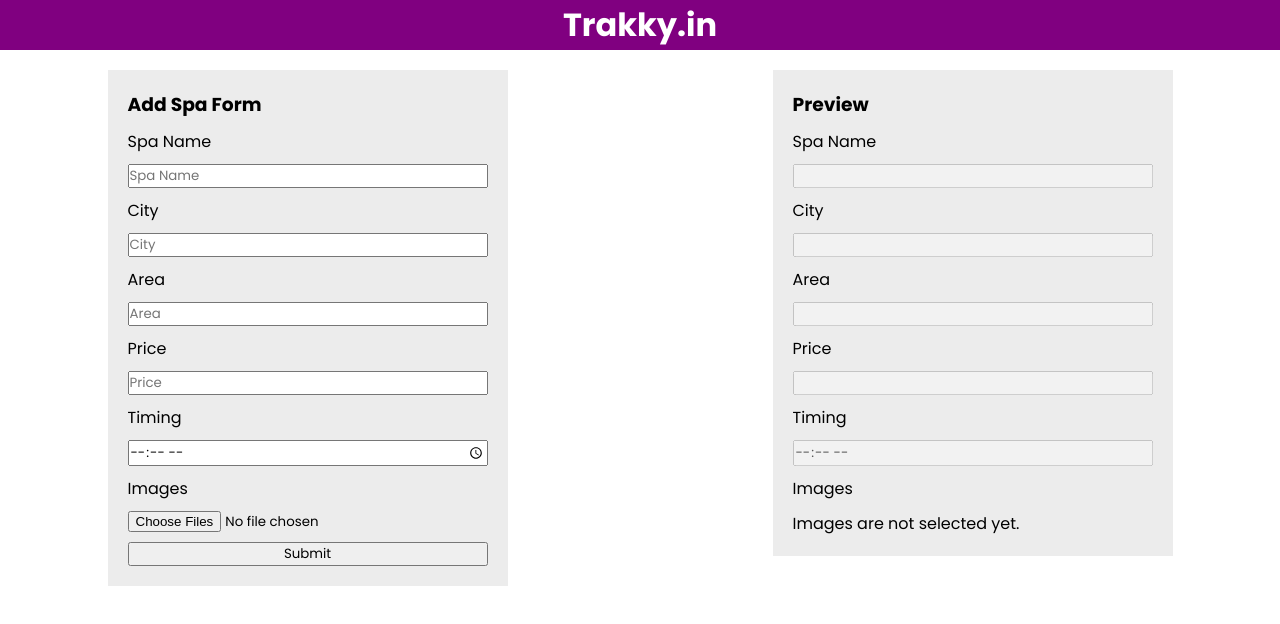
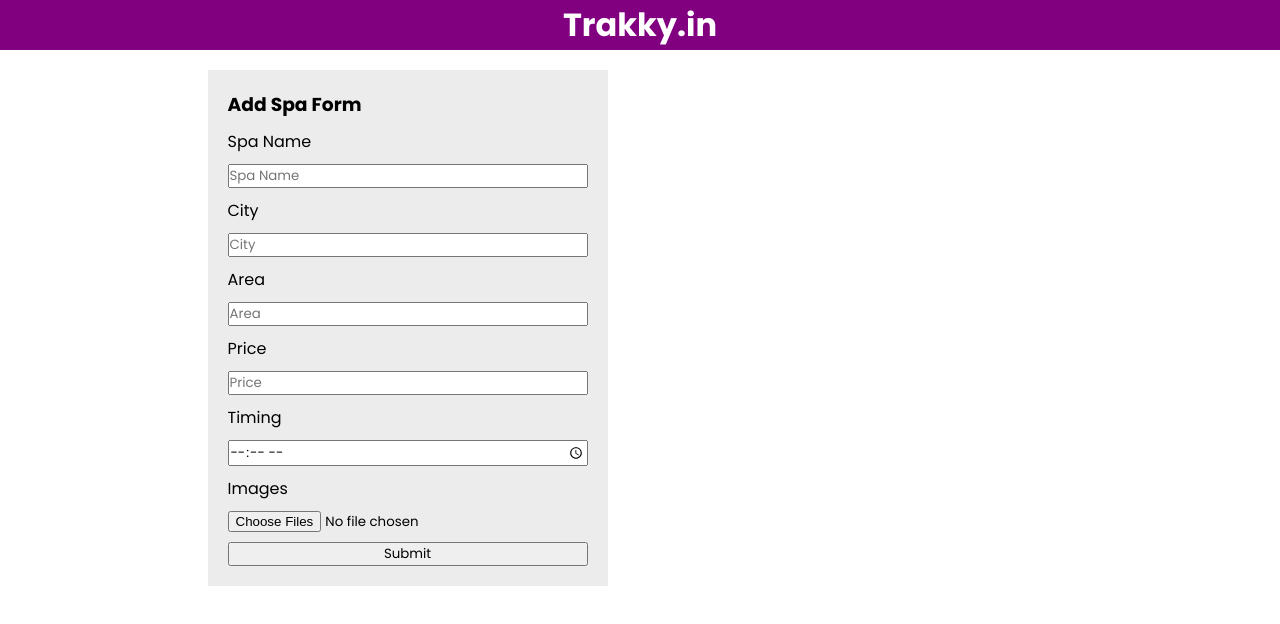
Before and after one commit to utsavbpatel/trakkytask2, a React (Vite) app: page / in a window 1280 px wide. Shown: the top 624 px of the page. Built offline with nearby package versions, Linux system fonts and the light colour scheme.

Commit message:
Update Spa.jsx

```diff
--- a/src/Components/Spa/Spa.jsx
+++ b/src/Components/Spa/Spa.jsx
@@ -30,9 +30,9 @@
                 },
                 body: JSON.stringify(formData),
             });
-            if(response.ok){
+            if (response.ok) {
                 alert('Data added successfully')
-            }else{
+            } else {
                 throw new Error(`Error: ${response.status}`);
             }
         } catch (error) {
@@ -66,23 +66,9 @@
                     </form>
                 </div>
                 <div className="right-section">
-                    <form >
-                        <h3>Preview</h3>
-                        <label>Spa Name</label>
-                        <input type='text' value={formData.spa_name} disabled />
-                        <label>City</label>
-                        <input type='text' value={formData.city} disabled />
-                        <label>Area</label>
-                        <input type='text' value={formData.area} disabled />
-                        <label>Price</label>
-                        <input type='number' value={formData.price} disabled />
-                        <label>Timing</label>
-                        <input type='time' value={formData.timing} disabled />
-                        <label>Images</label>
-                        <div className="image-preview">
-                            {formData.images.length <= 0 &&
-                                <p>Images are not selected yet.</p>
-                            }
+                    <div className="card">
+                        {formData.images &&
+                            <div className="card-image">
                                 {formData.images.length > 0 && (
                                     <Swiper
                                         spaceBetween={10}
@@ -96,14 +82,44 @@
                                                 <img
                                                     src={URL.createObjectURL(image)}
                                                     alt={`Preview ${index + 1}`}
-                                                style={{ width: '100%', height: 'auto' }}
+                                                    style={{ width: '400px', height: 'auto' }}
                                                 />
                                             </SwiperSlide>
                                         ))}
                                     </Swiper>
                                 )}
                             </div>
-                    </form>
+                        }
+                        <div className="card-content">
+                            {formData.timing && (
+                                <div>
+                                    <p>
+                                        {new Intl.DateTimeFormat('en-IN', {
+                                            hour: '2-digit',
+                                            minute: '2-digit',
+                                            hour12: true,
+                                        }).format(new Date(`1970-01-01T${formData.timing}`))} Onwards
+                                    </p>
+                                </div>
+                            )}
+
+
+                            {formData.spa_name &&
+                                <div>
+                                    <h3>{formData.spa_name}</h3>
+                                </div>}
+                            {formData.city && formData.area &&
+                                <div>
+                                    <p>{formData.area}, {formData.city}</p>
+                                </div>
+                            }
+                            {formData.price &&
+                                <div>
+                                    <p>{formData.price} Onwards</p>
+                                </div>
+                            }
+                        </div>
+                    </div>
                 </div>
             </div>
         </div>
```
Lines whose indentation alone changed are shown as unchanged.
